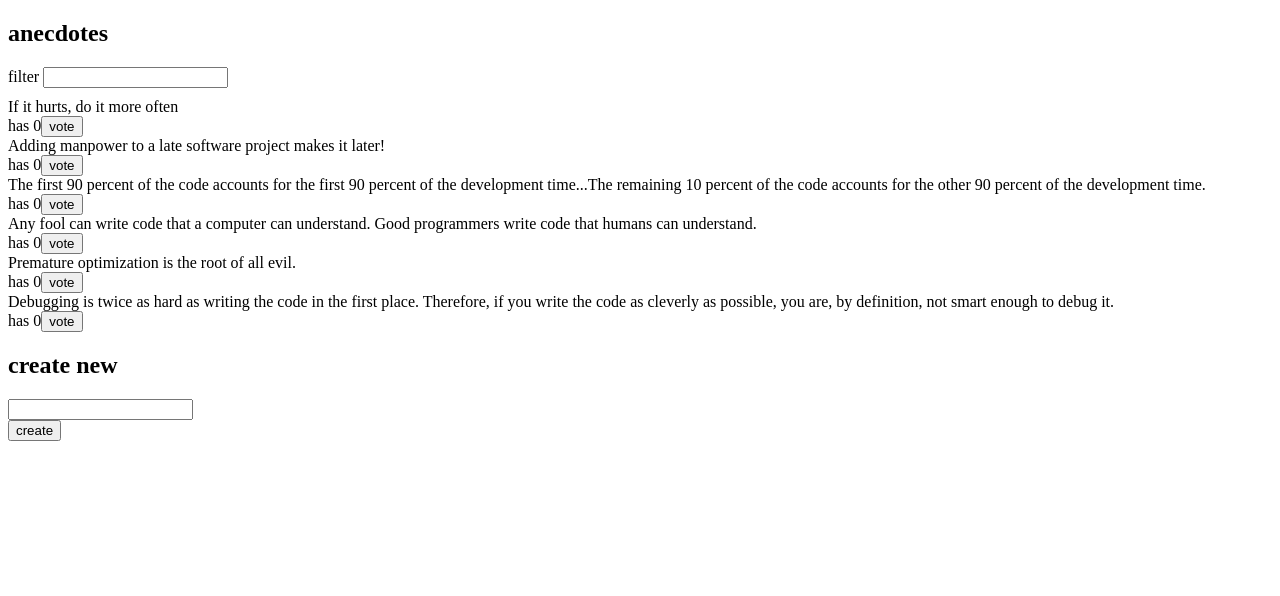
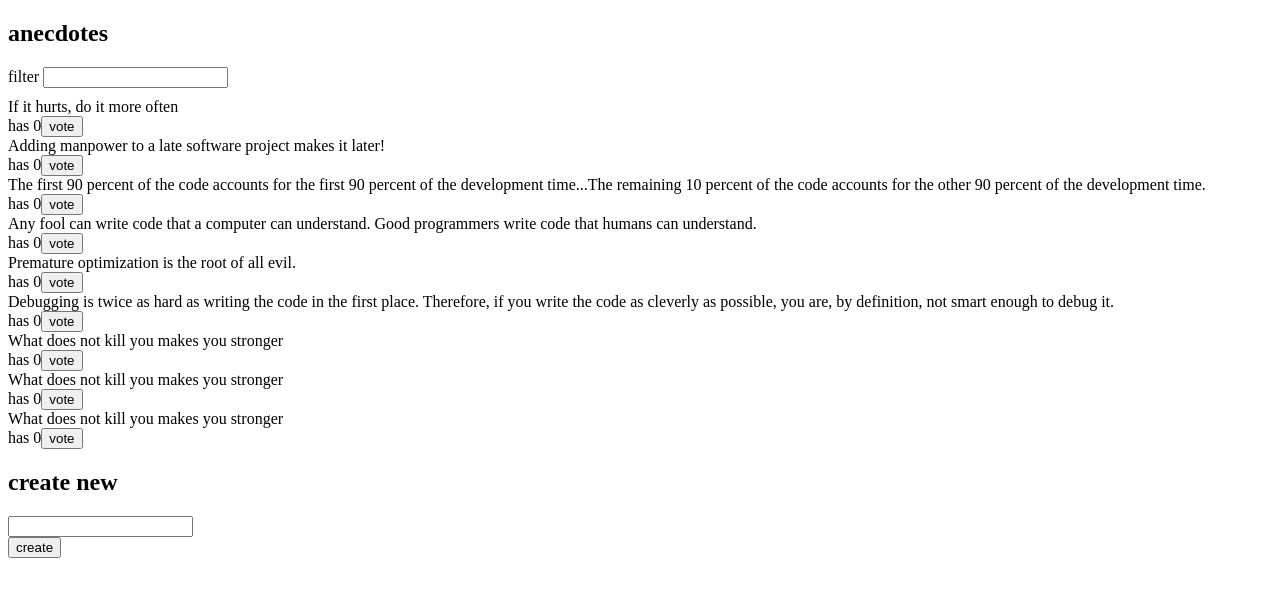
Before and after one commit to ezki82/redux-anecdotes, a React (Create React App) app: page / in a window 1280 px wide. Shown: the top 596 px of the page. Built offline with nearby package versions, Linux system fonts and the light colour scheme; data requests are answered from the project's data file.

Commit message:
6.14 valmis, 0,5h

```diff
--- a/db.json
+++ b/db.json
@@ -1,5 +1,5 @@
 {
-    "anecdotes":[
+  "anecdotes": [
     {
       "content": "If it hurts, do it more often",
       "id": "47145",
@@ -29,6 +29,21 @@
       "content": "Debugging is twice as hard as writing the code in the first place. Therefore, if you write the code as cleverly as possible, you are, by definition, not smart enough to debug it.",
       "id": "98312",
       "votes": 0
+    },
+    {
+      "content": "What does not kill you makes you stronger",
+      "votes": 0,
+      "id": "nWfB_qM"
+    },
+    {
+      "content": "What does not kill you makes you stronger",
+      "votes": 0,
+      "id": "ARU34bn"
+    },
+    {
+      "content": "What does not kill you makes you stronger",
+      "votes": 0,
+      "id": "_WtZH6J"
     }
   ]
 }
--- a/src/components/AnecdoteForm.js
+++ b/src/components/AnecdoteForm.js
@@ -1,15 +1,18 @@
 import React from "react";
 import { useDispatch } from "react-redux";
 import { createAnecdote } from "../reducers/anecdoteReducer";
+import anecdoteService from "../services/anecdotes"
 
 const NewAnecdote = (props) => {
     const dispatch = useDispatch()
 
-    const addAnecdote = (event) => {
+    const addAnecdote = async (event) => {
         event.preventDefault()
         const content = event.target.anecdote.value
         event.target.anecdote.value = ""
-        dispatch(createAnecdote(content))
+        const newAnecdote = await anecdoteService.createNew(content)
+        console.log(newAnecdote)
+        dispatch(createAnecdote(newAnecdote))
     }
 
     return (
--- a/src/reducers/anecdoteReducer.js
+++ b/src/reducers/anecdoteReducer.js
@@ -50,14 +50,10 @@ export const voteAnecdote = (id) => {
   }
 }
 
-export const createAnecdote = (content) => {
+export const createAnecdote = (data) => {
   return {
     type: 'NEW ANECDOTE',
-    data: {
-      content: content,
-      id: getId(),
-      votes: 0
-    }
+    data
   }
 }
 
--- a/src/services/anecdotes.js
+++ b/src/services/anecdotes.js
@@ -9,6 +9,8 @@ const getAll = async () => {
 
 const createNew = async (content) => {
     const object = { content: content, votes: 0}
+    const response = await axios.post(baseUrl, object)
+    return response.data
 }
 
-export default { getAll }
+export default { getAll, createNew }
```
Lines whose indentation alone changed are shown as unchanged.
